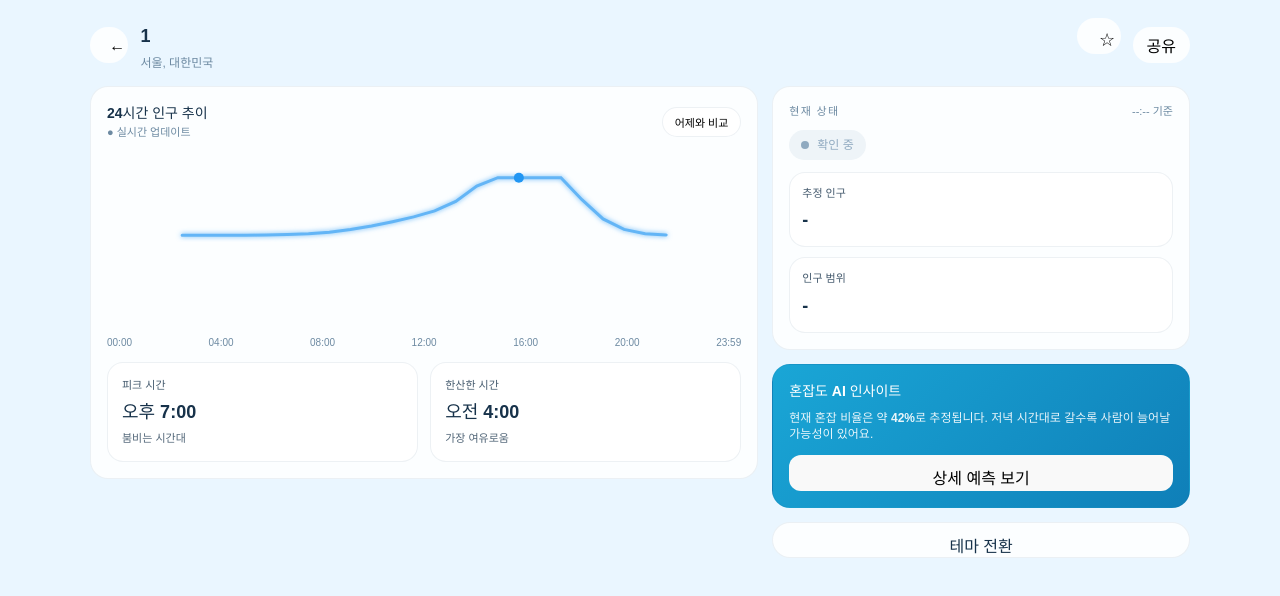
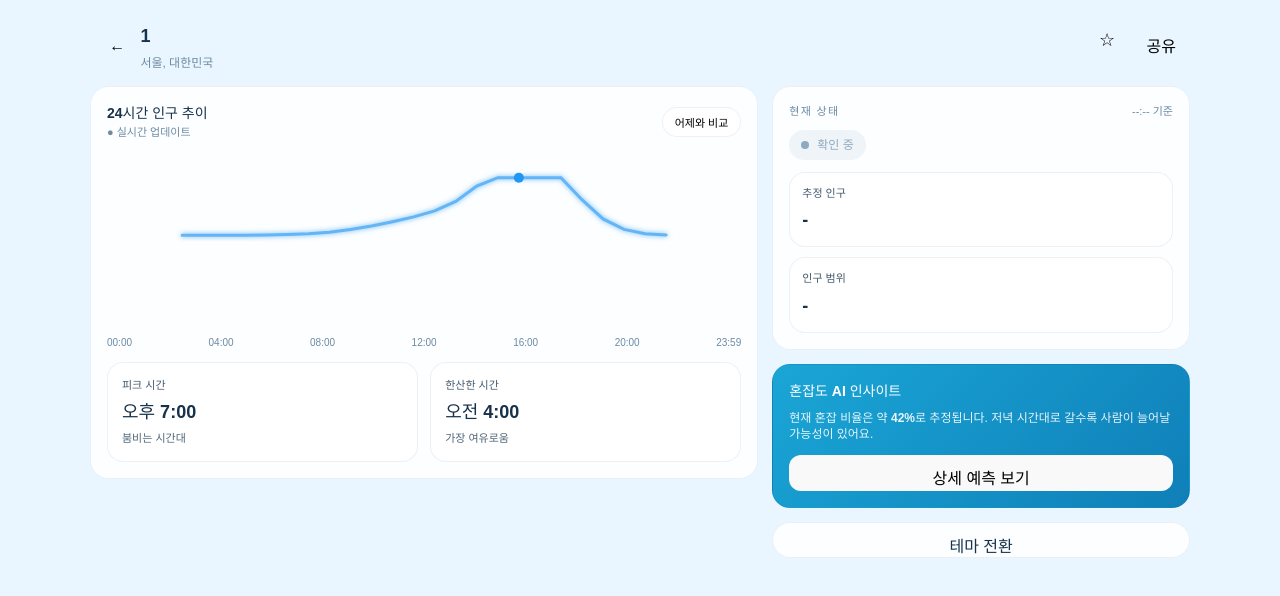
Before and after one commit to Bhyunjun/SeoulCrowd, a React (Vite) app in the folder front/: page /report/1 in a window 1280 px wide. Shown: the top 596 px of the page. Built offline with nearby package versions, Linux system fonts and the light colour scheme; no server answers; sample sign-in values are in the browser's storage.

Commit message:
공유, 별표, 뒤로가기 버튼 뒤 햐얀배경지우기

```diff
--- a/front/src/pages/PlaceReportPage.tsx
+++ b/front/src/pages/PlaceReportPage.tsx
@@ -291,7 +291,7 @@ export default function PlaceReportPage() {
     <div style={{ ...s.wrap, background: palette.bg, color: palette.text }}>
       <div style={s.shell}>
         <div style={s.topRow}>
-          <button type="button" onClick={() => navigate(-1)} style={{ ...s.backBtn, background: palette.surface }}>
+          <button type="button" onClick={() => navigate(-1)} style={{ ...s.backBtn, background: "transparent" }}>
             ←
           </button>
           <div style={{ flex: 1, minWidth: 0 }}>
@@ -302,7 +302,7 @@ export default function PlaceReportPage() {
               <button
                 type="button"
                 onClick={toggleFavorite}
-                style={{ ...s.starBtn, background: palette.surface, opacity: favoriteBusy ? 0.6 : 1 }}
+                style={{ ...s.starBtn, background: "transparent", opacity: favoriteBusy ? 0.6 : 1 }}
                 aria-label="즐겨찾기"
                 title="즐겨찾기"
               >
@@ -313,7 +313,7 @@ export default function PlaceReportPage() {
               {place.address ?? "서울, 대한민국"}
             </div>
           </div>
-          <button type="button" style={{ ...s.smallBtn, background: palette.surface }}>공유</button>
+          <button type="button" style={{ ...s.smallBtn, background: "transparent" }}>공유</button>
         </div>
 
         <div style={s.grid}>
```
